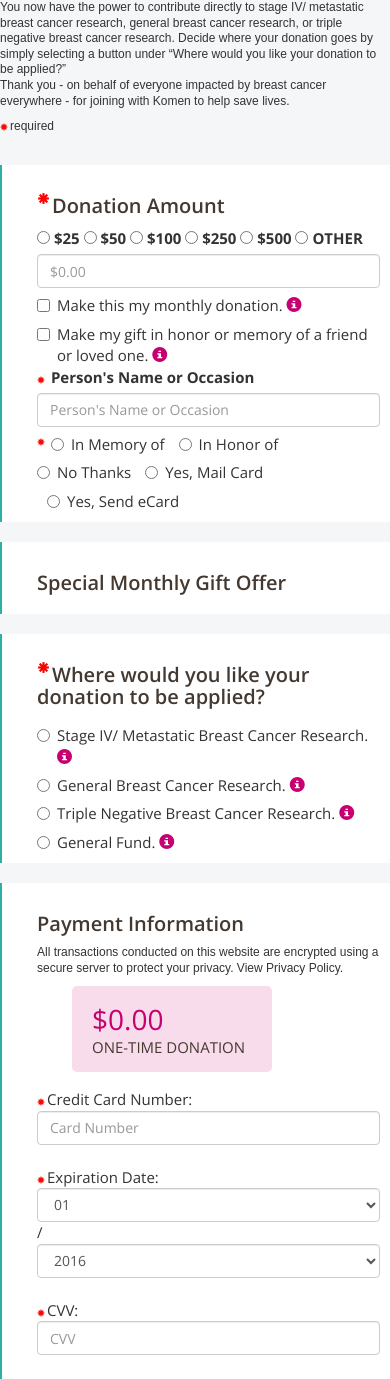
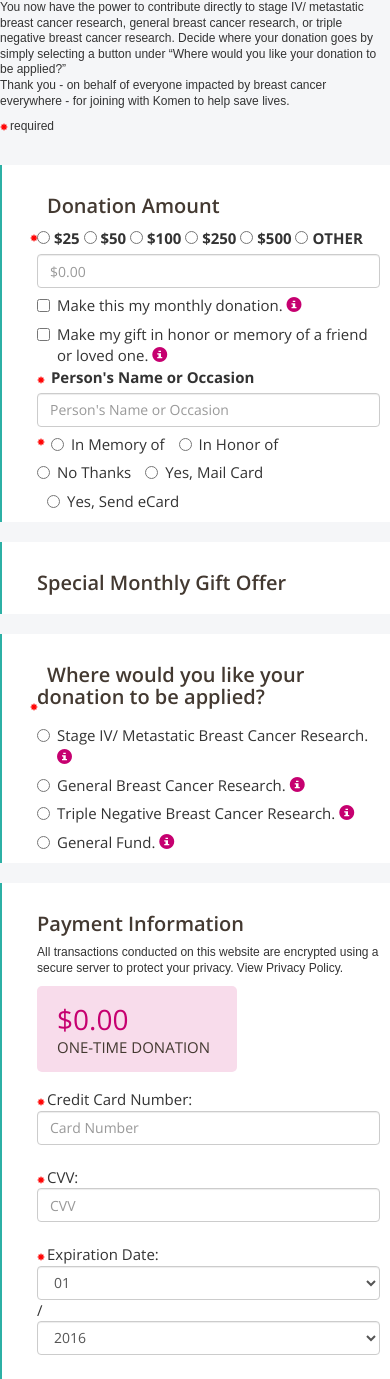
Before and after one commit to Cloudxtreme/payment26, a PHP site: page / in a window 390 px wide. Shown: the part 169-1548 px from the top of the page. Run offline with PHP 8.4, Linux system fonts and the light colour scheme; some libraries are stand-ins or nearby versions.

Commit message:
CC input icons fix, payamount fix, cc input width fix

```diff
--- a/css/payment.css
+++ b/css/payment.css
@@ -39,11 +39,6 @@ h2 {
   color: #433931;
 }
 
-h2 .glyphicon-asterisk.required {
-	font-size: 13px;
-	top: -8px;
-}
-
 /* ICONS */
 
 .glyphicon-asterisk.required {
@@ -59,8 +54,8 @@ h2 .glyphicon-asterisk.required {
 }
 
 div.card-data i {
-    top: 28px!important;
-    right: 0px!important;
+  top: 28px!important;
+  right: 23px!important;
 }
 
 /* SPECIFIC STYLES */
@@ -68,7 +63,6 @@ div.card-data i {
 .payamount {
     background-color: #f8dceb;
     border-radius: 5px;
-    margin-left: 35px;
     padding: 15px 0px 15px 20px;
     text-align: center;
     width: 200px;
@@ -119,8 +113,9 @@ div.card-data i {
 
 /* MEDIA QUERIES */
 
-@media (min-width: 768px) {
-  #cardnumber {
+@media (min-width: 991px) {
+
+  #cardnumber, #cvv {
   	width: 90%;
   }
 
@@ -131,4 +126,16 @@ div.card-data i {
   select.card-expiry-year.stripe-sensitive.required.form-control {
   	width:45%;
   }
+
+	div.card-data i {
+	  top: 28px!important;
+	  right: 23px!important;
+	}
 }
+
+@media (max-width: 990px) {
+	h2 .glyphicon-asterisk.required {
+	  top: 29px!important;
+	  right: 7px!important;
+	}
+}
--- a/index.php
+++ b/index.php
@@ -178,6 +178,13 @@
                           <input type="text" id="cardnumber" maxlength="19" placeholder="Card Number" class="card-number form-control">
                         </div>
                       </div>
+                      <div class="col-xs-12 col-sm-12 col-md-12 col-lg-3">
+                        <!-- CVV -->
+                        <div class="form-group card-data">
+                          <label class="control-label" for="textinput"><span class="glyphicon glyphicon-asterisk required"></span>CVV:</label>
+                            <input type="text" id="cvv" placeholder="CVV" maxlength="4" class="card-cvc form-control">
+                        </div>
+                      </div>
                       <div class="col-xs-12 col-sm-12 col-md-12 col-lg-6">
                         <!-- Expiry-->
                         <div class="form-group card-data">
@@ -201,13 +208,6 @@
                             <select name="select2" data-stripe="exp-year" class="card-expiry-year stripe-sensitive required form-control">
                             </select>
                           </div>
-                        </div>
-                      </div>
-                      <div class="col-xs-12 col-sm-12 col-md-12 col-lg-3">
-                        <!-- CVV -->
-                        <div class="form-group card-data">
-                          <label class="control-label" for="textinput"><span class="glyphicon glyphicon-asterisk required"></span>CVV:</label>
-                            <input type="text" id="cvv" placeholder="CVV" maxlength="4" class="card-cvc form-control">
                         </div>
                       </div>
                     </div>
```
